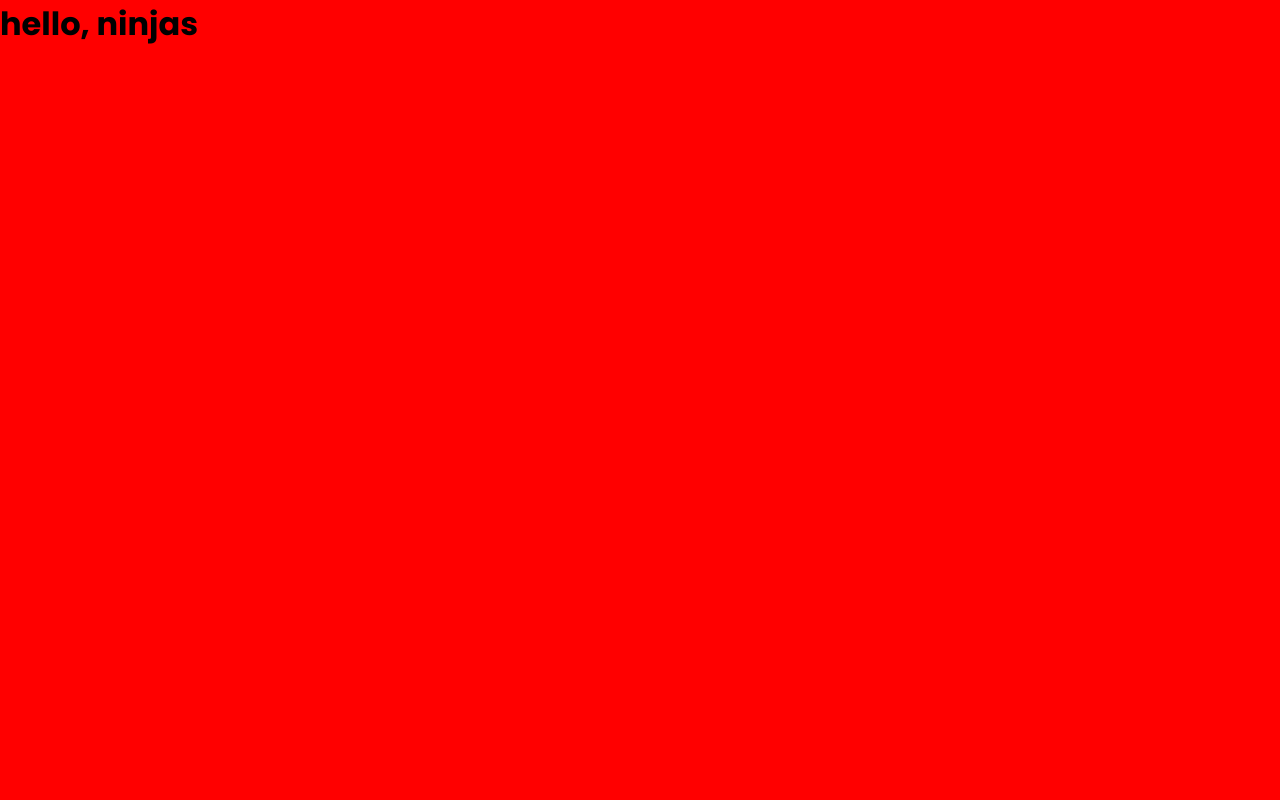
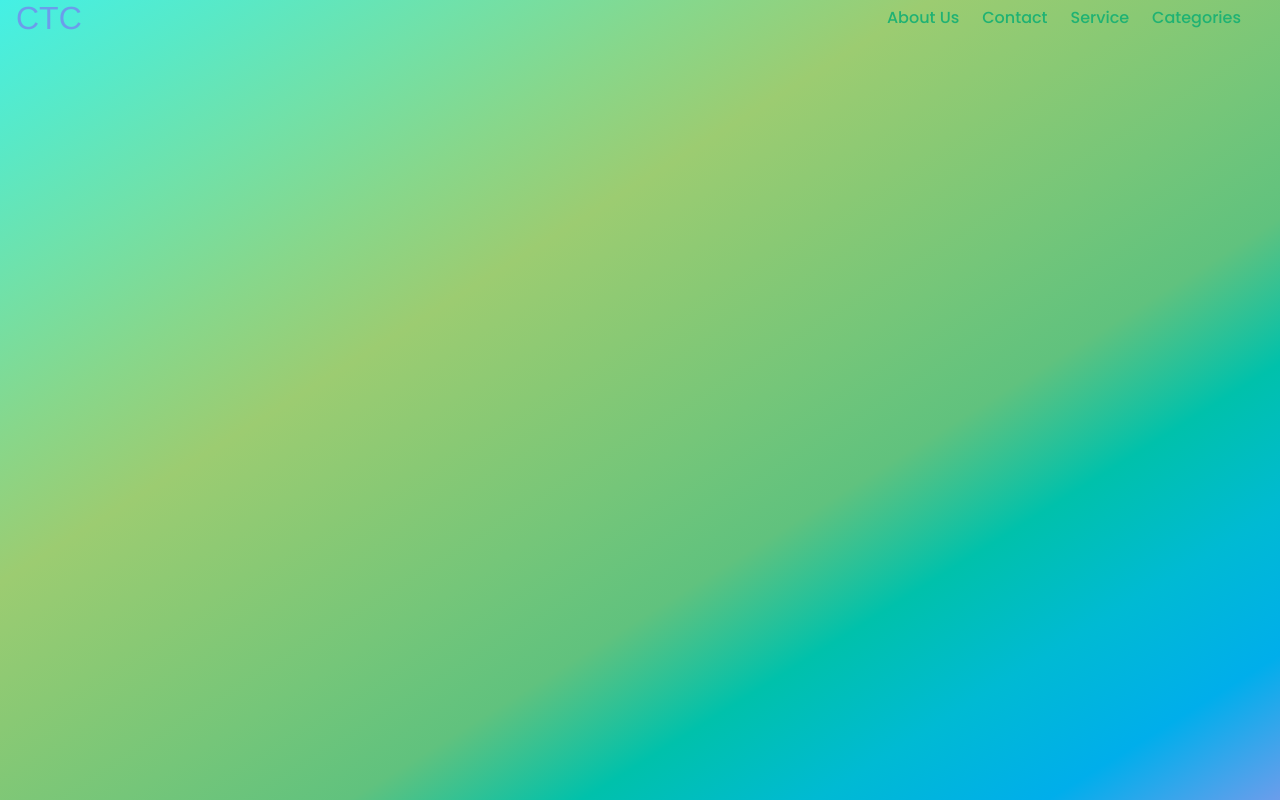
Before and after one commit to waiyan-mg-mg/scssPROJECT, a website: page index.html in a window 1280 px wide. Drawn offline with Linux system fonts and the light colour scheme.

Commit message:
add navigation

```diff
--- a/index.html
+++ b/index.html
@@ -1,12 +1,22 @@
 <html lang="en">
-<head>
-  <meta charset="UTF-8">
-  <meta http-equiv="X-UA-Compatible" content="IE=edge">
-  <meta name="viewport" content="width=device-width, initial-scale=1.0">
-  <link rel="stylesheet" href="/css/index.css">
-  <title>Complete SASS</title>
-</head>
-<body>
-  <h1>hello, ninjas</h1>
-</body>
+  <head>
+    <meta charset="UTF-8" />
+    <meta http-equiv="X-UA-Compatible" content="IE=edge" />
+    <meta name="viewport" content="width=device-width, initial-scale=1.0" />
+    <link rel="stylesheet" href="/css/index.css" />
+    <title>Complete SASS</title>
+  </head>
+  <body>
+    <header>
+      <nav>
+        <span id="logo">CTC</span>
+        <ul id="naviLinks">
+          <li><a href="#">About Us</a></li>
+          <li><a href="#">Contact</a></li>
+          <li><a href="#">Service</a></li>
+          <li><a href="#">Categories</a></li>
+        </ul>
+      </nav>
+    </header>
+  </body>
 </html>
--- a/index.scss
+++ b/index.scss
@@ -1,3 +1,7 @@
+// virables
+$primary: #6b9deb;
+$orange: #f07a64;
+$lightGreen: #1fb273;
 // import google font
 @import url("https://fonts.googleapis.com/css2?family=Poppins:ital,wght@0,100;0,200;0,300;0,400;0,500;0,600;0,700;0,800;0,900;1,100;1,200;1,300;1,400;1,500;1,600;1,700;1,800;1,900&display=swap");
 
@@ -5,36 +9,77 @@
 * {
   color: inherit;
   margin: 0;
+  padding: 0;
+  box-sizing: border-box;
+  // border: 1px solid red;
 }
 
 body {
+  font-size: 1rem;
   font-family: Poppins;
+  background-image: linear-gradient(
+    to left top,
+    #6b9deb,
+    #00aeeb,
+    #00bad3,
+    #00c1ab,
+    #60c27e,
+    #75c679,
+    #89c974,
+    #9ccc71,
+    #87d78b,
+    #70e1a9,
+    #58e9c7,
+    #44f0e5
+  );
 }
 
 ul {
-  padding: 0;
   list-style-type: none;
 }
 
 a {
   text-decoration: none;
-}
-
-hr {
-  border: 0;
-  border-top: 1px dotted #efefef;
+  color: inherit;
 }
 
 img {
   max-width: 100%;
+  height: auto;
 }
 
-h1 {
-  a {
-    color: red;
+header {
+  padding: 0 1rem;
+}
+
+nav {
+  display: flex;
+  flex-direction: row;
+  justify-content: space-between;
+  #logo {
+    display: block;
+    font-size: 200%;
+    color: $primary;
+    font-family: Helvetica, sans-serif;
+  }
+  #naviLinks {
+    width: 25rem;
+    display: flex;
+    flex-direction: row;
+    justify-content: space-evenly;
+    padding: 0.3rem 0;
+    color: $lightGreen;
+    li {
+      font-weight: 500;
+      a {
+        &:hover {
+          display: block;
+          transition: all 0.4s linear;
+          border-bottom: 2px dotted $orange;
+          transform: translateY(-2px);
+          color: white;
+        }
+      }
+    }
   }
 }
-
-body {
-  background-color: red;
-}
```
Also changed, not shown: css/index.css.
